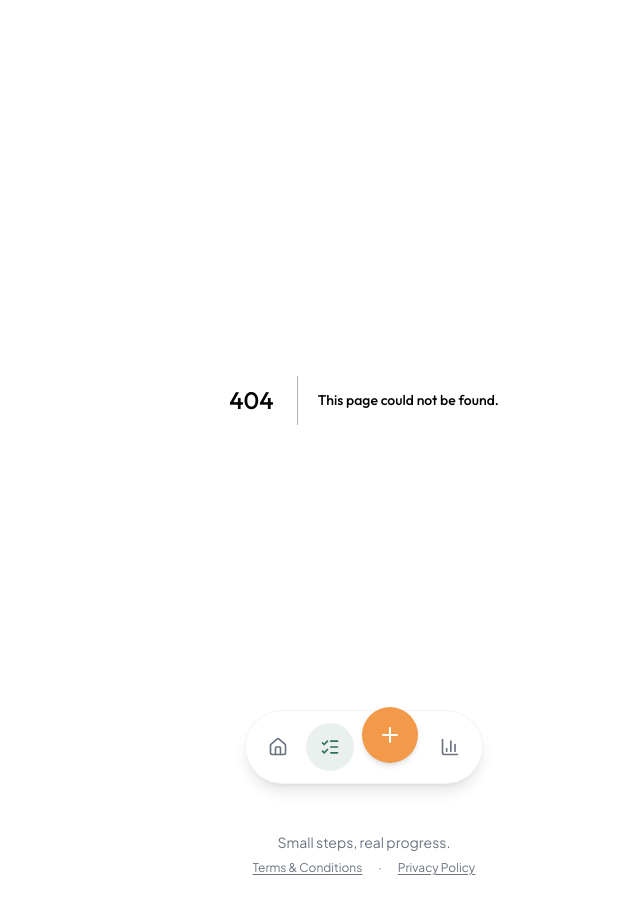
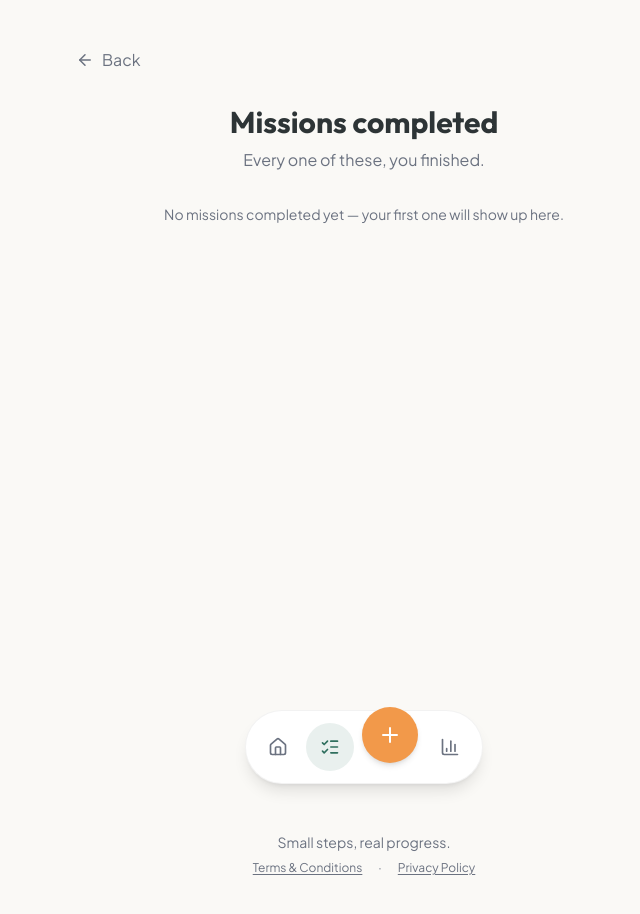
Before and after one commit to kaycee3y/kairo, a Next.js app in the folder kairo/: page /history in a window 1280 px wide. Before the commit this address had no page. Shown: the top 914 px of the page, without its empty margins (276-916 px from the left). Built offline with nearby package versions, Linux system fonts and the light colour scheme.

Commit message:
Create kairo/src/app/history/page.tsx

```diff
--- /dev/null
+++ b/kairo/src/app/history/page.tsx
@@ -0,0 +1,78 @@
+"use client";
+
+import { useEffect, useState } from "react";
+import { useRouter } from "next/navigation";
+import { motion } from "framer-motion";
+import { ArrowLeft, CheckCircle2, Clock } from "lucide-react";
+import { getAllMissions } from "@/lib/storage/missions";
+import { Mission } from "@/lib/types";
+
+function formatDate(iso: string): string {
+  const date = new Date(iso);
+  return date.toLocaleDateString(undefined, { month: "short", day: "numeric", year: "numeric" });
+}
+
+export default function HistoryPage() {
+  const router = useRouter();
+  const [missions, setMissions] = useState<Mission[]>([]);
+
+  useEffect(() => {
+    const all = getAllMissions();
+    const completed = all
+      .filter((m) => m.completedAt !== null)
+      .sort((a, b) => new Date(b.completedAt!).getTime() - new Date(a.completedAt!).getTime());
+    setMissions(completed);
+  }, []);
+
+  return (
+    <main className="min-h-screen flex flex-col items-center px-6 py-12">
+      <div className="w-full max-w-xl flex flex-col gap-8">
+        <button
+          onClick={() => router.push("/")}
+          className="flex items-center gap-2 text-[#6B7280] hover:text-[#2D3436] w-fit"
+        >
+          <ArrowLeft size={18} />
+          Back
+        </button>
+
+        <div className="flex flex-col items-center gap-2 text-center">
+          <h1 className="font-display text-3xl font-bold">Missions completed</h1>
+          <p className="text-[#6B7280]">Every one of these, you finished.</p>
+        </div>
+
+        {missions.length === 0 ? (
+          <p className="text-center text-[#6B7280] text-sm">
+            No missions completed yet — your first one will show up here.
+          </p>
+        ) : (
+          <div className="flex flex-col gap-3">
+            {missions.map((mission, i) => (
+              <motion.div
+                key={mission.id}
+                initial={{ opacity: 0, y: 8 }}
+                animate={{ opacity: 1, y: 0 }}
+                transition={{ duration: 0.3, delay: i * 0.05 }}
+                className={`rounded-2xl p-5 flex flex-col gap-3 ${
+                  i % 2 === 0 ? "bg-[#FBEEE0]" : "bg-[#E7F1EE]"
+                }`}
+              >
+                <div className="flex items-start justify-between gap-4">
+                  <h2 className="font-display font-bold text-lg">{mission.taskInput}</h2>
+                  <CheckCircle2 size={20} className="text-[#2F6F5E] shrink-0" />
+                </div>
+                <div className="flex items-center gap-4 text-sm text-[#6B7280]">
+                  <span className="flex items-center gap-1.5">
+                    <Clock size={14} />
+                    ~{mission.estimatedTotalMinutes} min
+                  </span>
+                  <span>{mission.steps.length} steps</span>
+                  <span>{formatDate(mission.completedAt!)}</span>
+                </div>
+              </motion.div>
+            ))}
+          </div>
+        )}
+      </div>
+    </main>
+  );
+}
```
